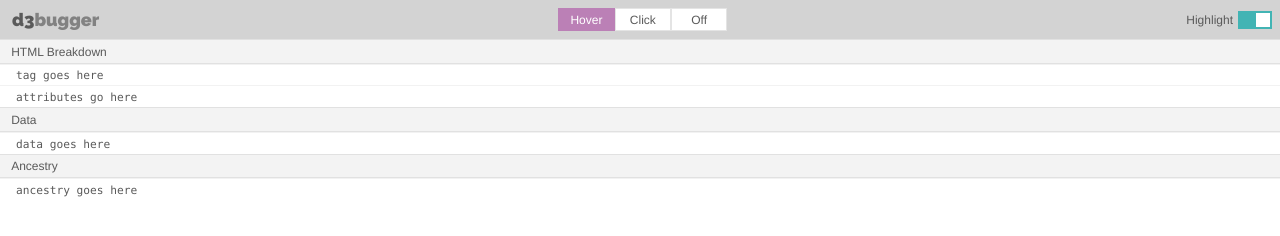
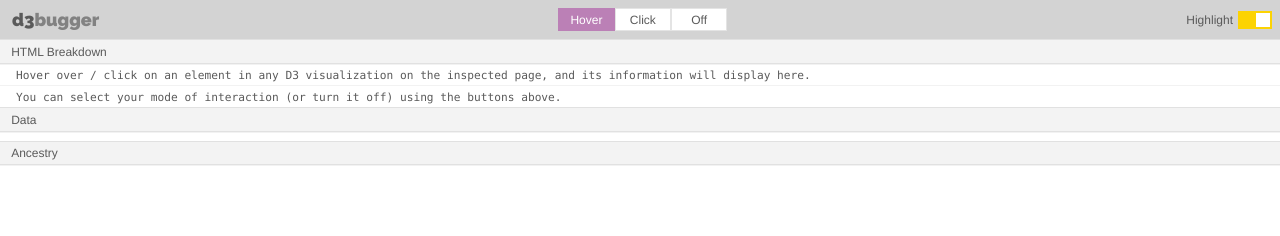
Before and after one commit to eyxiao/d3bugger, a browser extension: page panel.html in a window 1280 px wide. Drawn offline with Linux system fonts and the light colour scheme.

Commit message:
small style changes

```diff
--- a/panel.css
+++ b/panel.css
@@ -23,6 +23,8 @@
     color: rgb(90, 90, 90);
     margin: 0;
     font-size: .7rem;
+    display: inline;
+    white-space: pre-wrap;
 }
 
 /* .info-panel {
@@ -93,7 +95,7 @@
     padding-top: .3rem;
     padding-left: 1rem;
     padding-right: 0.8rem;
-    overflow: auto;
+    transition: height 1s;
 }
 
 .ancestor-entry {
@@ -135,6 +137,7 @@
     transform: rotate(0deg);
     height: 8px;
     width: 8px;
+    cursor: pointer;
 }
 
 .arrow-left.open {
@@ -143,6 +146,7 @@
     width: 8px;
     padding-bottom: .7rem;
     padding-right: 0.3rem;
+    cursor: pointer;
 }
 
 /* Highlight toggle */
@@ -188,11 +192,11 @@
   }
 
   input:checked + .slider {
-    background-color: rgb(66, 180, 180);
+    background-color: rgb(252, 211, 3);
   }
 
   input:focus + .slider {
-    box-shadow: 0 0 1px rgb(66, 180, 180);
+    box-shadow: 0 0 1px rgb(252, 211, 3);
   }
 
   input:checked + .slider:before {
--- a/panel.html
+++ b/panel.html
@@ -29,23 +29,26 @@
 
 	<div id="panel-html-breakdown" class="panel info-panel">
 		<div class="title">HTML Breakdown</div>
-		<div id="display-tag" class="container"><div class="entry">tag goes here</div></div>
+		<div id="display-tag" class="container">
+			<div class="entry">Hover over / click on an element in any D3 visualization on the inspected page, and its
+				information will display here.</div>
+		</div>
 		<div id="display-attributes" class="container">
-				<div class="entry"> attributes go here </div>
+			<div class="entry">You can select your mode of interaction (or turn it off) using the buttons above.</div>
 		</div>
 	</div>
 
 	<div id="panel-data" class="panel info-panel">
 		<div class="title">Data</div>
 		<div id="display-data" class="container">
-			<div class="entry">data goes here</div>
+			<div class="entry"></div>
 		</div>
 	</div>
 
 	<div id="panel-ancestry" class="panel info-panel">
 		<div class="title">Ancestry</div>
 		<div id="display-ancestry" class="container">
-			<div class="entry">ancestry goes here</div>
+			<div class="entry"></div>
 		</div>
 	</div>
 
```
